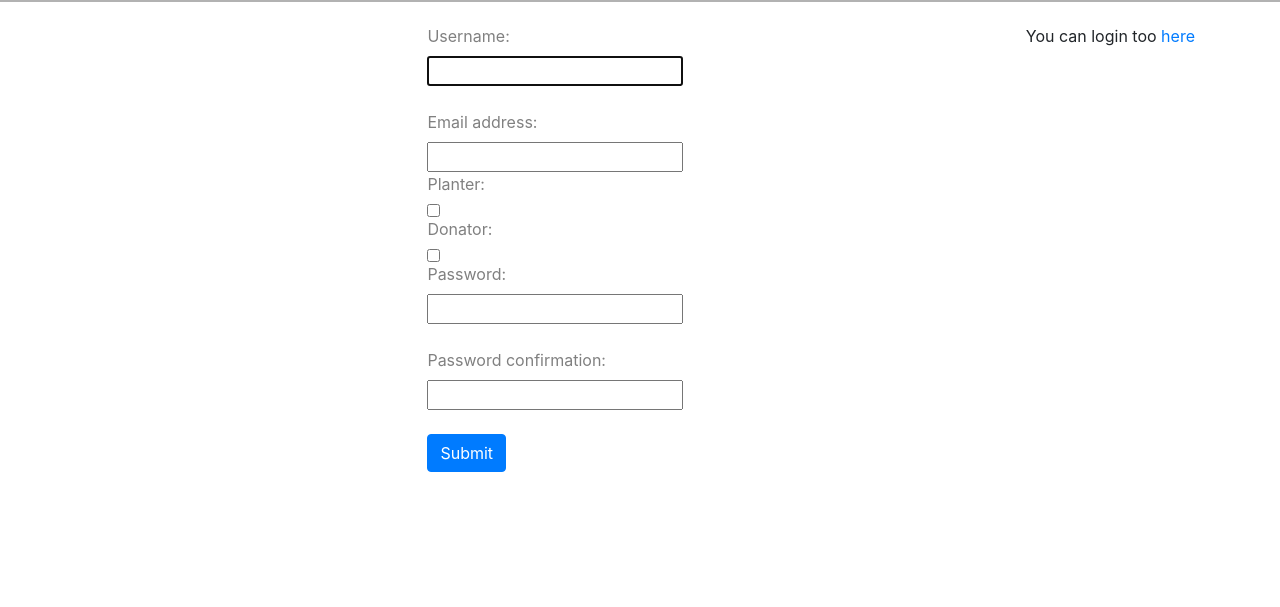
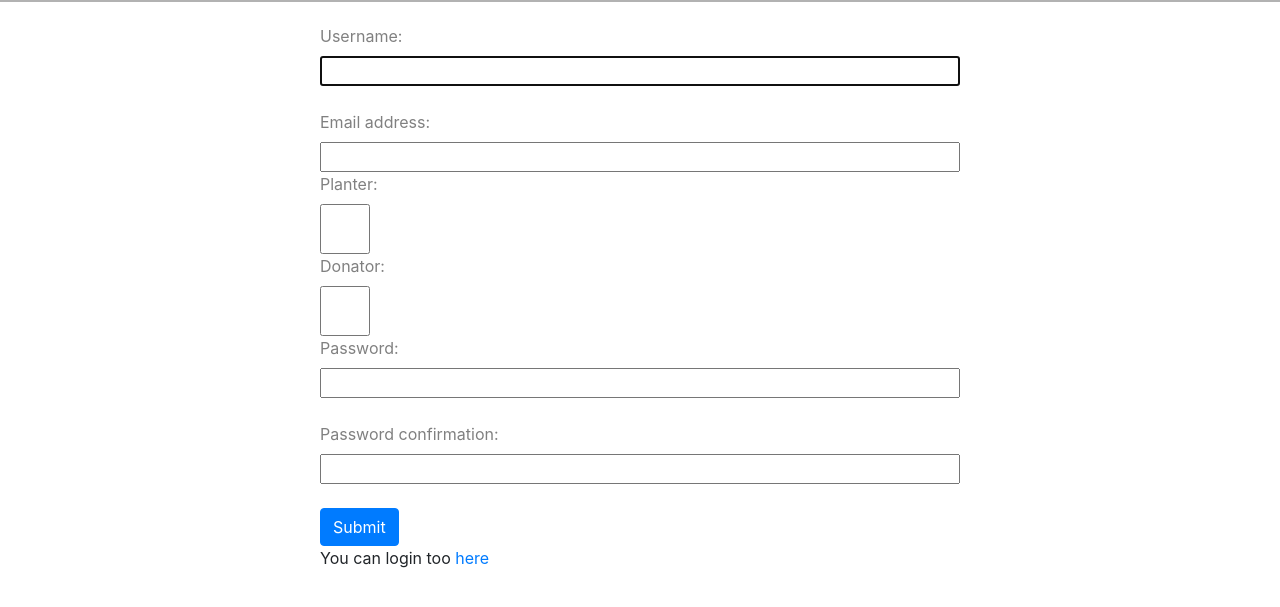
Before and after one commit to justBboy/plantation-project, a Django app: page /signup/ in a window 1280 px wide. Shown: the part 56-663 px from the top of the page. Run offline with Django 3.2, Linux system fonts and the light colour scheme.

Commit message:
sign in try fix

```diff
--- a/app/forms.py
+++ b/app/forms.py
@@ -10,6 +10,14 @@ class SignUpForm(UserCreationForm):
         model = User
         fields = ('username', 'email', 'planter', 'donator', 'password1', 'password2')
 
+class LoginForm(forms.Form):
+    username = forms.CharField(max_length=128, widget=forms.TextInput(attrs={
+        'class': 'form-control'
+    }))
+    password = forms.CharField(max_length=128, widget=forms.PasswordInput(attrs={
+        'class': 'form-control'
+    }))
+
 class PlantForm(forms.Form):
     city = forms.CharField(max_length=128, widget=forms.TextInput(attrs={'class': 'form-control', 'id': 'city-name'}))
 
--- a/app/urls.py
+++ b/app/urls.py
@@ -1,5 +1,7 @@
 from django.urls import path;
 from . import views
+from django.contrib.auth.views import LogoutView
+from django.conf import settings
 
 urlpatterns = [
     path('', views.index, name="home"),
@@ -7,5 +9,7 @@ urlpatterns = [
     path('donate/', views.donate_view, name='donate'),
     path('plant/', views.plant_view, name='plant'),
     path('profile/', views.profile_view, name='profile'),
-    path('why_trees/', views.why_trees_view, name="why-trees")
+    path('why_trees/', views.why_trees_view, name="why-trees"),
+    path('login/', views.login_view, name='login'),
+    path('logout/', LogoutView.as_view(), {'next_page': settings.LOGOUT_REDIRECT_URL}, name='logout')
 ]
--- a/app/views.py
+++ b/app/views.py
@@ -1,8 +1,9 @@
 from django.shortcuts import render, redirect, reverse
 from django.contrib.auth import login, authenticate
-from .forms import SignUpForm, DonateForm, PlantForm
+from .forms import SignUpForm, DonateForm, PlantForm, LoginForm
 from .models import Donation, Plantation
 from django.contrib.auth.decorators import login_required
+from django.http import HttpResponseRedirect
 
 def index(request):
     return render(request, 'app/home.html')
@@ -23,6 +24,23 @@ def signup_view(request):
         return redirect('home')
 
     return render(request, 'registration/signUp.html', {'form': form})
+
+def login_view(request):
+    form = LoginForm(request.POST or None)
+    redirect_to = request.GET.get('next', '')
+    if request.POST:
+        if form.is_valid():
+            username = form.cleaned_data.get('username')
+            password = form.cleaned_data.get('password')
+            user = authenticate(username=username, password=password)
+            if user:
+                login(request, user)
+                nextPage = request.GET.get('next', '')
+                return HttpResponseRedirect(nextPage)
+            else:
+                error = True
+                return render(request, 'registration/login.html', {'form': form, 'error': error, 'redirect_to': redirect_to})
+    return render(request, 'registration/login.html', {'form': form, 'redirect_to': redirect_to})
 
 @login_required
 def donate_view(request):
--- a/aranyani/urls.py
+++ b/aranyani/urls.py
@@ -18,6 +18,5 @@ from django.urls import path, include
 
 urlpatterns = [
     path('admin/', admin.site.urls),
-    path('accounts/', include('django.contrib.auth.urls')),
     path('', include('app.urls'))
 ]
--- a/static/css/main.css
+++ b/static/css/main.css
@@ -220,13 +220,17 @@ footer{
     margin: auto;
 }
 
-.login-container > form > label{
+.login-container > div > form > label{
     color: gray;
 }
-.login-container > form > input{
+.login-container > div > form > input{
     display: block;
+    width: 100%;
 }
-
+.login-container > div > form > input[type='checkbox']{
+    width: 50px;
+    height: 50px;
+}
 .helptext{
     display: none;
 }
--- a/templates/app/home.html
+++ b/templates/app/home.html
@@ -101,8 +101,8 @@ ecosystem.
               <h3>Awareness Health</h3>
               <p>
                 We as a generation have access to information and resources more than we've ever had.
-Taking into account the consequences of the much neglected bigger-picture issues, we can use our first hand perspective to greater use through awareness and education.
-Only with a broader collaborative effort will we be able to come close to achieving the goal of a healthier future, and simultaneously inspire generations to come to carry this forward.
+                Taking into account the consequences of the much neglected bigger-picture issues, we can use our first hand perspective to greater use through awareness and education.
+                Only with a broader collaborative effort will we be able to come close to achieving the goal of a healthier future, and simultaneously inspire generations to come to carry this forward.
               </p>
             </div>
           </div>
--- a/templates/app/profile.html
+++ b/templates/app/profile.html
@@ -2,8 +2,9 @@
 
 {% block content %}
 <div class="card profile-card container main-content" style="width: 100%">
-    <div class="card-body">
+    <div class="card-body" style="position: relative;">
       <h3 class="card-title">Your Profile</h3>
+      <a class="btn btn-secondary" href="{% url 'logout' %}" style="position: absolute; right: 0; top: 0;">Logout</a>
       <h5>Username: <span class="profile-info-name">{{user.username}}</span></h2>
         <h5>Email: <span class="profile-info-name">{{user.email}}</span></h5>
         {% if user.profile.donator %}
--- a/templates/registration/signUp.html
+++ b/templates/registration/signUp.html
@@ -2,7 +2,7 @@
 
 {% block content %}
 <div class="login-container container">
-
+    <div style="width: 50vw;">
         {% if form.errors %}
             <div class="login-error">
                 <h3>There was an error with your email or password</h3>
@@ -16,4 +16,5 @@
         </form>
         <p>You can login too <a href="{% url 'login' %}">here</a></p>
     </div>
+</div>
 {% endblock content %}
```
Also changed, not shown: aranyani/settings.py (+4 -6 lines), templates/registration/login.html (+4 -11 lines). Lines whose indentation alone changed are shown as unchanged.
